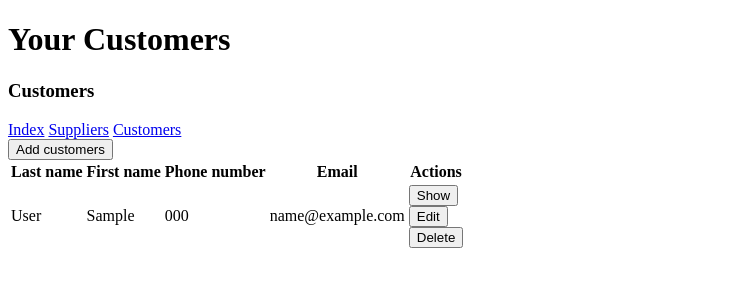
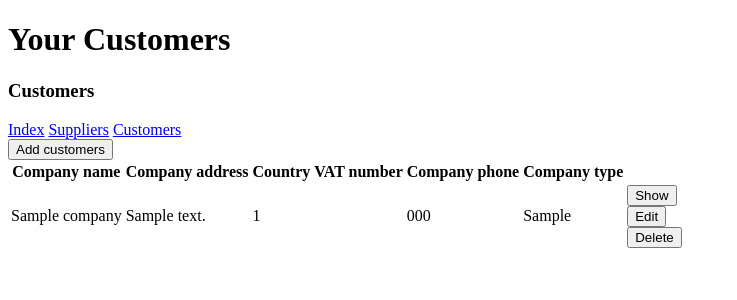
Before and after one commit to Gaet8802/my-first-relational-database-app, a PHP site: page /customers.php in a window 1280 px wide. Shown: the top 300 px of the page, without its empty margins (0-737 px from the left). Run offline with PHP 8.4, Linux system fonts and the light colour scheme; tables that the repository leaves empty or names only in its code hold one stand-in row (values such as "Sample post"); data that the repository does not hold is empty.

Commit message:
ajouts des deletes

```diff
--- a/customers.php
+++ b/customers.php
@@ -15,34 +15,38 @@ function showCustomers($value='')
 
   echo "
     <tr>
-     <th>Last name</th>
-     <th>First name</th>
-     <th>Phone number</th>
-     <th>Email</th>
-     <th>Actions</th>
+     <th>Company name</th>
+     <th>Company address</th>
+     <th>Country</th>
+     <th>VAT number</th>
+     <th>Company phone</th>
+		 <th>Company type</th>
     </tr>
   ";
 
-  $reponse = $bdd->prepare('SELECT * FROM customers');
+  $reponse = $bdd->prepare('SELECT * FROM company');
   $reponse ->execute();
 
   foreach($reponse as $donnees)
   {
     echo "
       <tr>
-        <td>" .$donnees['last_name'] . "</td>
-        <td>" . $donnees['first_name'] . "</td>
-        <td>" . $donnees['phone_number'] . "</td>
-        <td>" . $donnees['email'] . "</td>
+        <td>" . $donnees['company_name'] . "</td>
+        <td>" . $donnees['company_address'] . "</td>
+        <td>" . $donnees['country'] . "</td>
+        <td>" . $donnees['VAT_number'] . "</td>
+				<td>" . $donnees['company_phone'] . "</td>
+				<td>" . $donnees['company_type'] . "</td>
         <td>
           <form class='' action='' method='post'>
-            <button type='button' name='button'>Show</button>
+            <button type='button' values=".$donnees['id']." name='show'>Show</button>
           </form>
           <form class='' action='' method='post'>
-            <button type='button' name='button'>Edit</button>
+            <button type='button' values=".$donnees['id']." name='edit'>Edit</button>
           </form>
           <form class='' action='' method='post'>
-            <button type='button' name='button'>Delete</button>
+            <button type='button' values=".$donnees['id']." name='delete'>Delete</button>
+						<input type='hidden' name='hiddenPage' value='customers.php'>
           </form>
         </td>
       </tr>
```
Also changed, not shown: DBconnect.php (added, +10 -0 lines), delete-customers.php (added, +16 -0 lines), delete-invoices.php (added, +16 -0 lines), delete-suppliers.php (added, +16 -0 lines).
